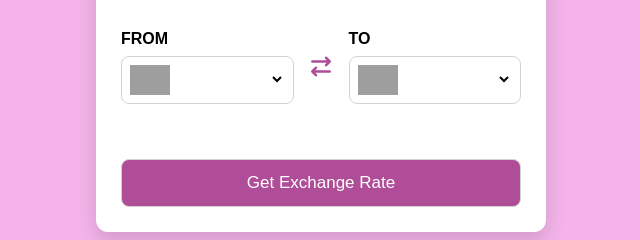
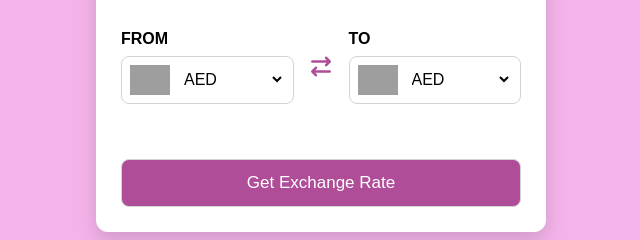
Before and after one commit to rananirav07/currency-converter, a plain HTML site: page index.html in a window 1280 px wide. Shown: the part 363-603 px from the top of the page, 319-959 px from the left. Drawn offline with Linux system fonts and the light colour scheme; grey boxes are pictures that could not be loaded.

Commit message:
Fix script source and formatting in index.html
Updated the script source for country codes and fixed minor formatting issues.

```diff
--- a/index.html
+++ b/index.html
@@ -40,7 +40,7 @@
             <button type="submit">Get Exchange Rate</button>
         </form>
     </div>
-    <script src="countrycodes.js"></script>
+    <script src="country-list.js"></script>
     <script src="script.js"></script>
 
 
```
